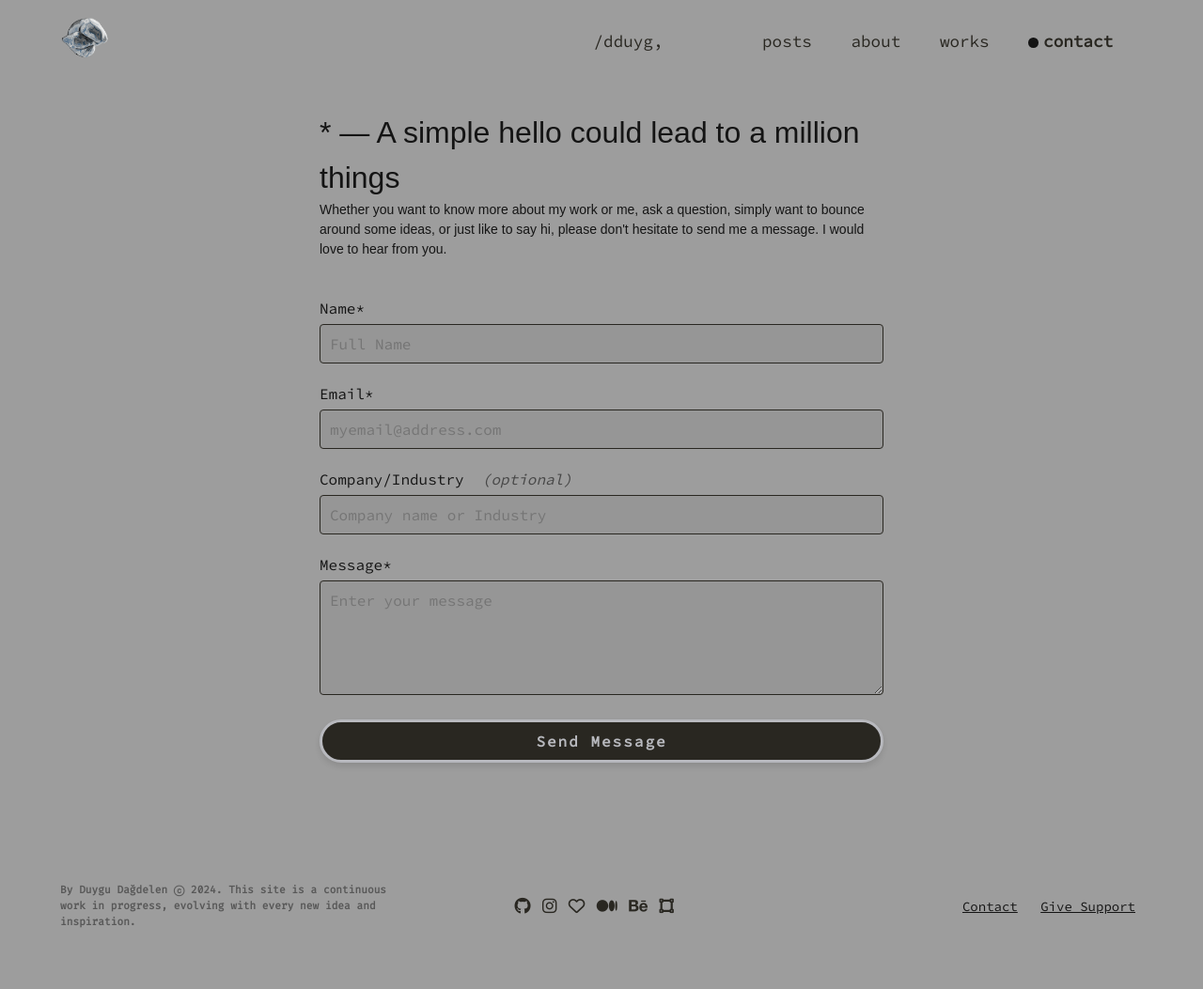
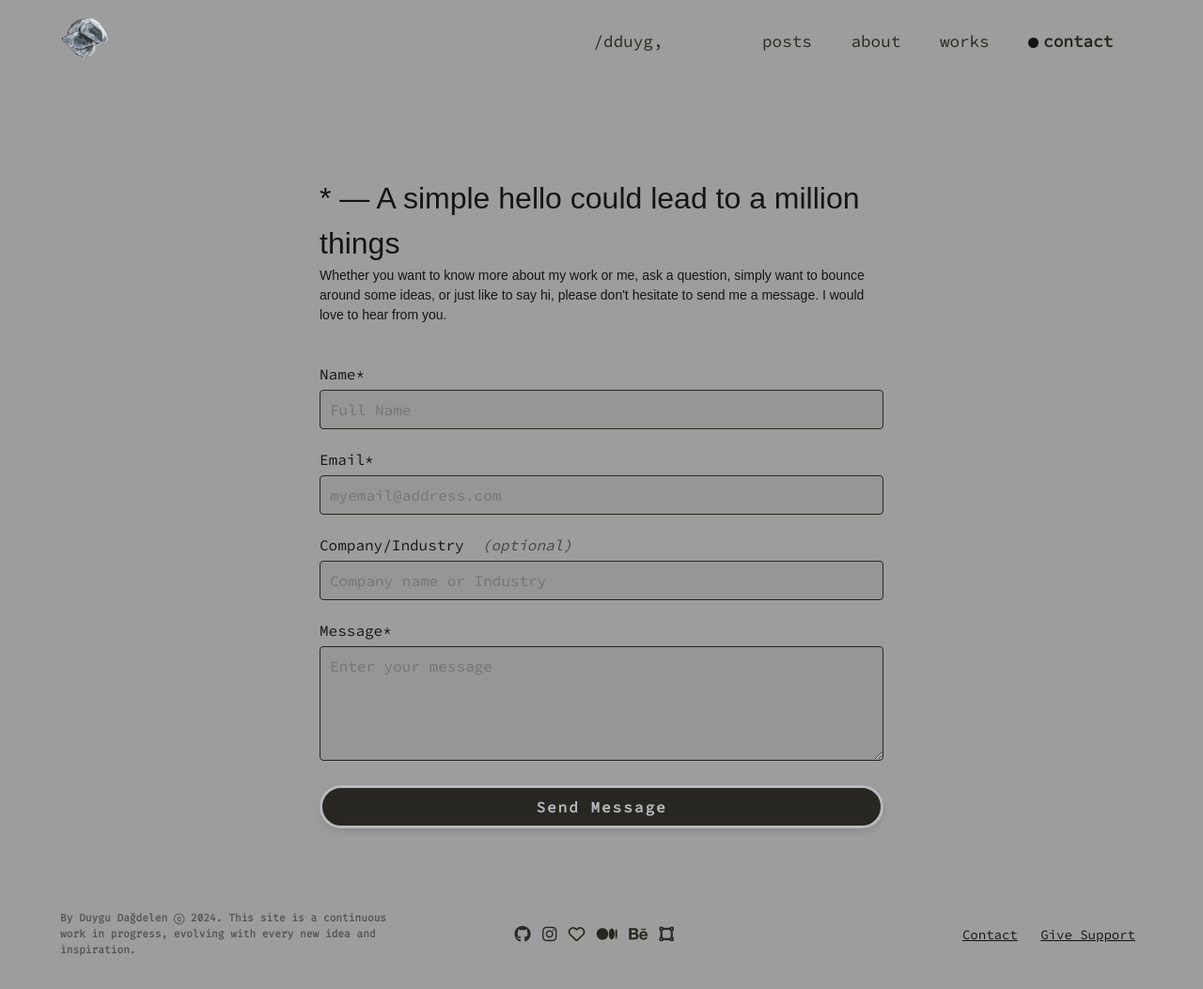
Before and after one commit to dduyg/duuuy, a Jekyll site: the page built from contact.html, in a window 1280 px wide. Shown: the whole page at 94% size. Built offline with Jekyll 4.4.1, drawn with Linux system fonts in a browser that asks for light colours; nearby versions of some CDN libraries; some web fonts are replaced; before the commit the page ends 1023 px from its top, so only the background shows below that.

Commit message:
Update form.css

```diff
--- a/assets/form.css
+++ b/assets/form.css
@@ -1,7 +1,7 @@
 /* Styling for the contact form */
 main {
     max-width: 600px;
-    margin: 80px auto;
+    margin: 150px auto 40px;
     padding: 1em;
     font-size: 16px;
 }
```
